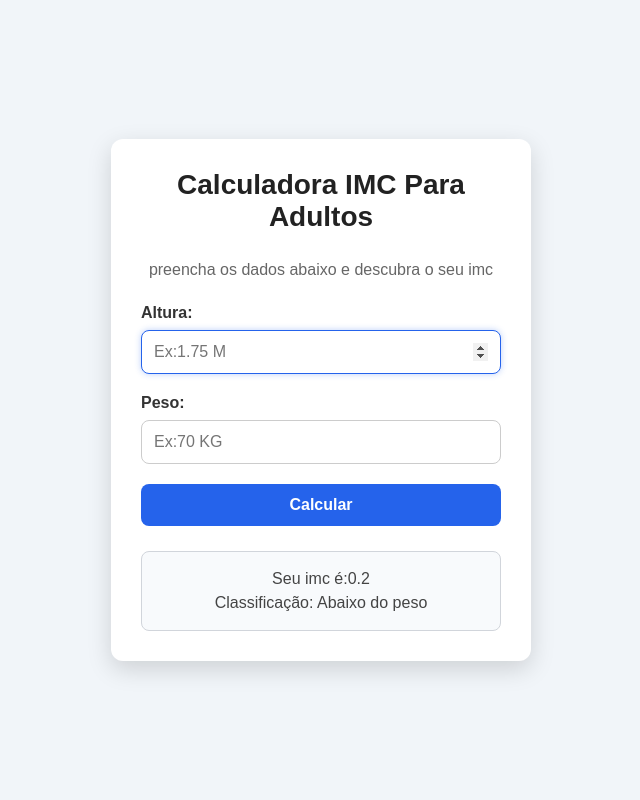
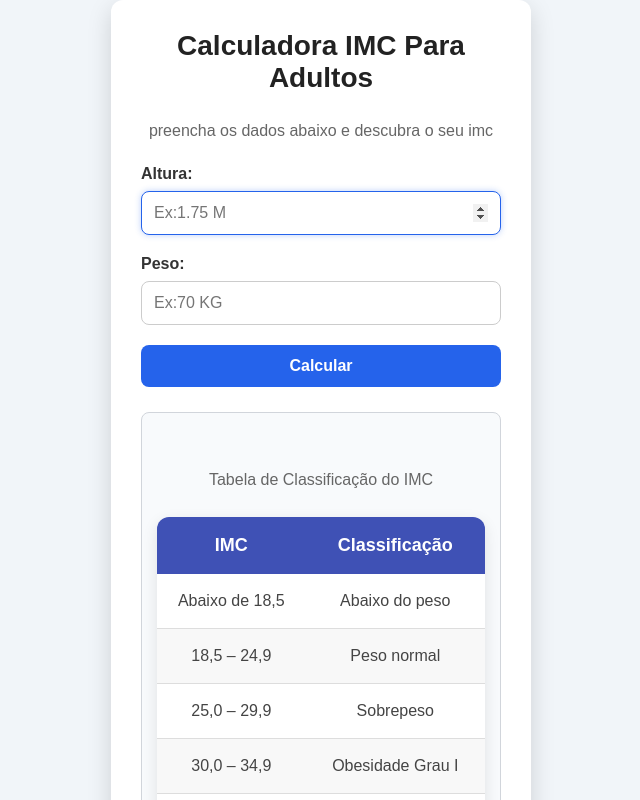
Before and after one commit to RafaelFernandes08/calculadora-imc, a plain HTML site: page index.html in a window 1280 px wide. Both pictures are taken after typing "5", "5" into the empty fields and a click on the button "Calcular". Shown: the top 800 px of the page, without its empty margins (319-959 px from the left). Drawn offline with Linux system fonts and the light colour scheme.

Commit message:
adição de tabela visual

```diff
--- a/index.html
+++ b/index.html
@@ -22,7 +22,50 @@
         onclick="calcular()"
       />
       <br />
-      <div id="res"><p>Preencha os dados acima e receba os resultados aqui.</p></div>
+      <div id="res"><p><section class="tabela-imc">
+    <h2>Tabela de Classificação do IMC</h2>
+
+    <table>
+        <thead>
+            <tr>
+                <th>IMC</th>
+                <th>Classificação</th>
+            </tr>
+        </thead>
+
+        <tbody>
+            <tr id="abaixo">
+                <td>Abaixo de 18,5</td>
+                <td>Abaixo do peso</td>
+            </tr>
+
+            <tr id="normal">
+                <td>18,5 – 24,9</td>
+                <td>Peso normal</td>
+            </tr>
+
+            <tr id="sobrepeso">
+                <td>25,0 – 29,9</td>
+                <td>Sobrepeso</td>
+            </tr>
+
+            <tr id="obesidade1">
+                <td>30,0 – 34,9</td>
+                <td>Obesidade Grau I</td>
+            </tr>
+
+            <tr id="obesidade2">
+                <td>35,0 – 39,9</td>
+                <td>Obesidade Grau II</td>
+            </tr>
+
+            <tr id="obesidade3">
+                <td>40,0 ou mais</td>
+                <td>Obesidade Grau III</td>
+            </tr>
+        </tbody>
+    </table>
+</section></p></div>
     </div>
   </body>
 </html>
--- a/script.js
+++ b/script.js
@@ -20,7 +20,51 @@ function calcular() {
     } else {
        clas = "Obesidade grau III";
     }
-    res.innerHTML = `Seu imc é:${imc.toFixed(1)} <br> Classificação: ${clas}`;
+    res.innerHTML = `<section class="tabela-imc">
+    <h2>Tabela de Classificação do IMC</h2>
+
+    <table>
+        <thead>
+            <tr>
+                <th>IMC</th>
+                <th>Classificação</th>
+            </tr>
+        </thead>
+
+        <tbody>
+            <tr id="abaixo">
+                <td>Abaixo de 18,5</td>
+                <td>Abaixo do peso</td>
+            </tr>
+
+            <tr id="normal">
+                <td>18,5 – 24,9</td>
+                <td>Peso normal</td>
+            </tr>
+
+            <tr id="sobrepeso">
+                <td>25,0 – 29,9</td>
+                <td>Sobrepeso</td>
+            </tr>
+
+            <tr id="obesidade1">
+                <td>30,0 – 34,9</td>
+                <td>Obesidade Grau I</td>
+            </tr>
+
+            <tr id="obesidade2">
+                <td>35,0 – 39,9</td>
+                <td>Obesidade Grau II</td>
+            </tr>
+
+            <tr id="obesidade3">
+                <td>40,0 ou mais</td>
+                <td>Obesidade Grau III</td>
+            </tr>
+        </tbody>
+    </table>
+</section>
+Seu imc é:${imc.toFixed(1)} <br> Classificação: ${clas}`;
   }
   txtalt.value = " ";
   txtp.value = " ";
--- a/style.css
+++ b/style.css
@@ -85,3 +85,57 @@ body {
   color: #444;
   line-height: 1.5;
 }
+.tabela-imc {
+  width: 100%;
+  max-width: 600px;
+  margin: 40px auto;
+}
+
+.tabela-imc h2 {
+  text-align: center;
+  margin-bottom: 20px;
+  color: #333;
+}
+
+.tabela-imc table {
+  width: 100%;
+  border-collapse: collapse;
+  background: #fff;
+  border-radius: 12px;
+  overflow: hidden;
+  box-shadow: 0 5px 15px rgba(0, 0, 0, 0.1);
+}
+
+.tabela-imc th {
+  background: #3f51b5;
+  color: #fff;
+  padding: 15px;
+  font-size: 18px;
+}
+
+.tabela-imc td {
+  padding: 15px;
+  text-align: center;
+  border-bottom: 1px solid #ddd;
+}
+
+.tabela-imc tbody tr:nth-child(even) {
+  background: #f8f8f8;
+}
+
+.tabela-imc tbody tr:hover {
+  background: #e8f0ff;
+  transition: 0.2s;
+}
+
+.tabela-imc tbody tr:last-child td {
+  border-bottom: none;
+}
+
+/* Classe para destacar o resultado */
+
+.ativo {
+  background: #4caf50 !important;
+  color: white;
+  font-weight: bold;
+}
```
Lines whose indentation alone changed are shown as unchanged.
